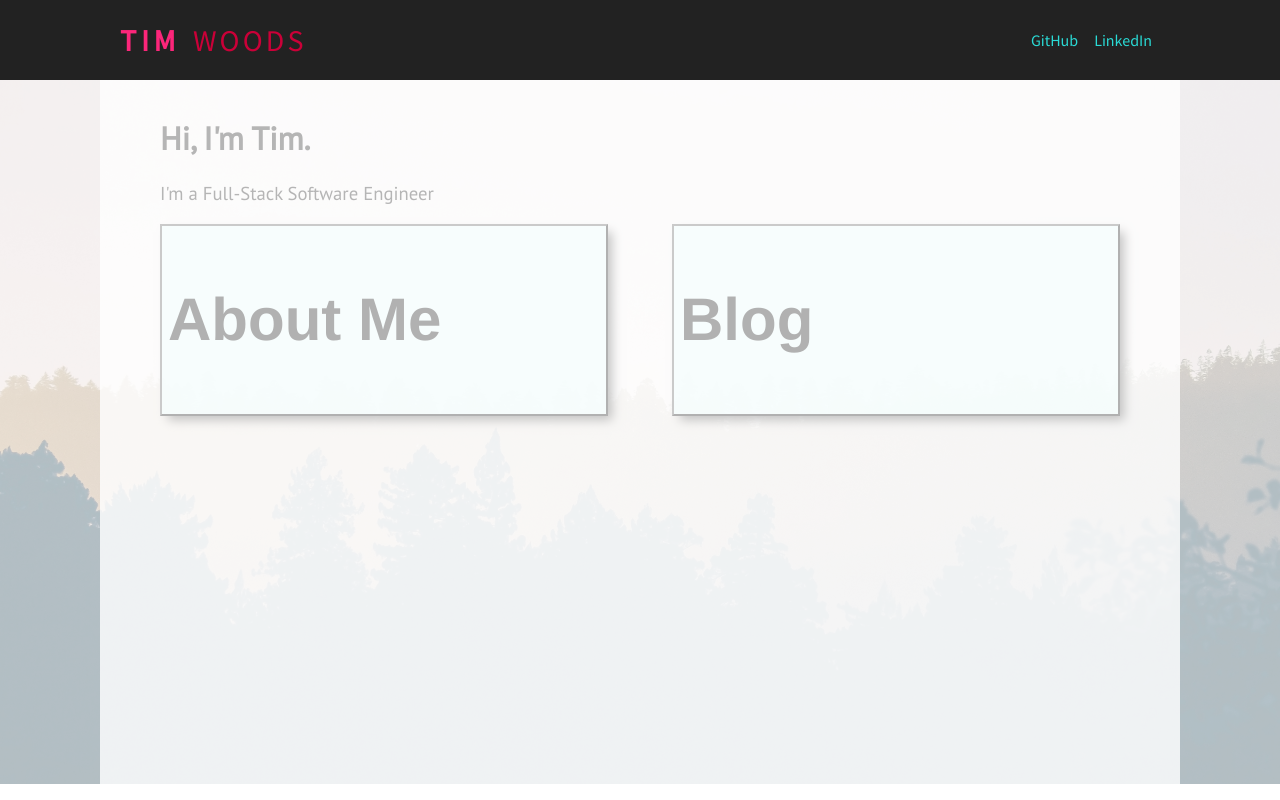
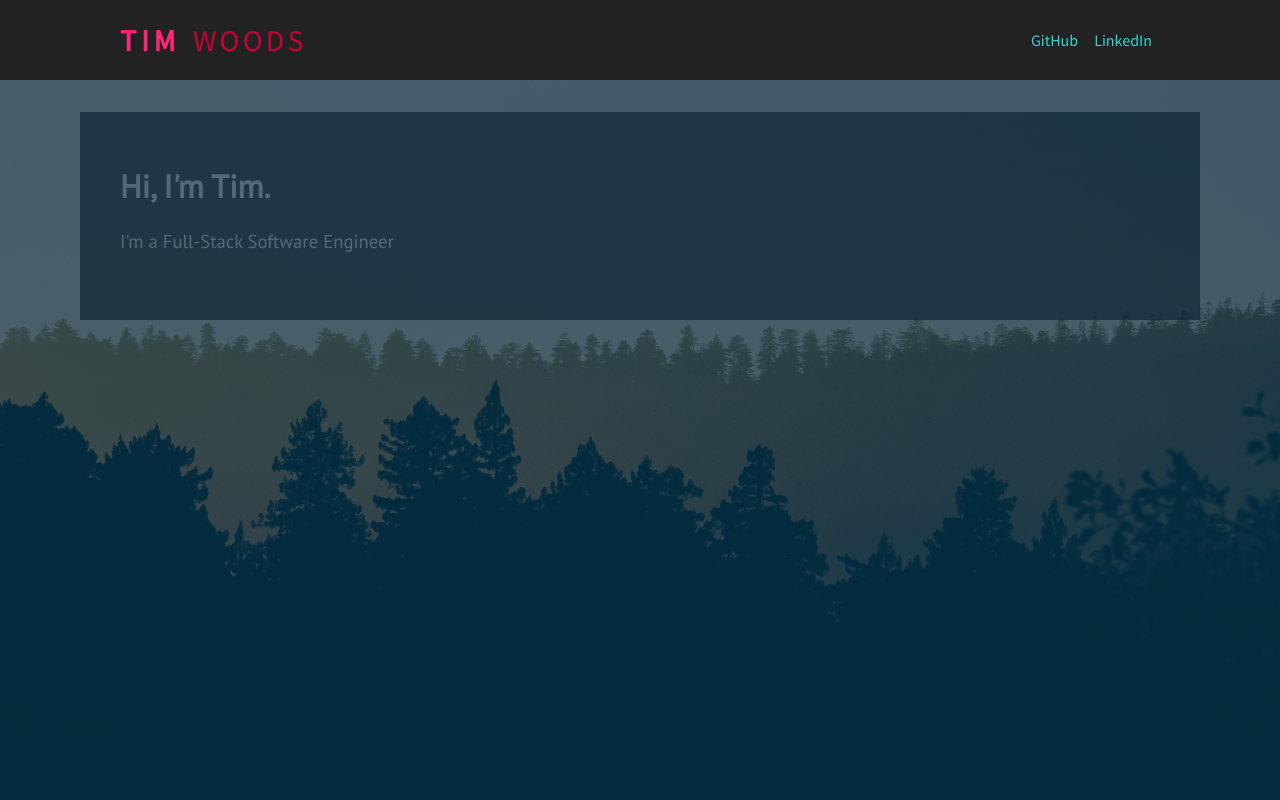
Before and after one commit to CX4Life/personal_site, a React (Create React App) app in the folder front-end/: page / in a window 1280 px wide. Built offline with nearby package versions, Linux system fonts and the light colour scheme; the HTML template or start-up script is replaced by a standard one.

Commit message:
Remove in-progress links

```diff
--- a/front-end/src/App.css
+++ b/front-end/src/App.css
@@ -5,4 +5,5 @@
 
 html, body {
   margin: 0;
+  background-color: #042b3d;
 }
--- a/front-end/src/Pages/Home.js
+++ b/front-end/src/Pages/Home.js
@@ -3,7 +3,9 @@ import styled from 'styled-components';
 import { Header, Background } from '../Parts';
 
 const Centered = styled.div`
+    color: white;
     display: flex;
+    flex-direction: row;
     justify-content: space-between;
 `;
 
@@ -11,32 +13,20 @@ const Subtitle = styled.h3`
     font-weight: 300;
 `;
 
-const InternalLink = styled.button`
-    height: 12.0rem;
-    text-align: left;
-    font-family: 'Helvetica';
-    width: 35vw;
-    min-width: 180px;
-    font-weight: bolder;
-    font-size: 60px;
-    background-color: rgba(225, 252, 252, 0.8);
-    cursor: pointer;
-    box-shadow: 6px 6px 10px -2px rgba(0,0,0,0.75);
-`;
 
 export const Home = () => (
     <div>
         <Header />
         <Background
             content={(
-                <div>
+                <div style={{ color: 'white' }}>
                     <h1>Hi, I'm Tim.</h1>
                     <Subtitle>I'm a Full-Stack Software Engineer</Subtitle>
-                    <Centered>
-                        <InternalLink href="/about">About Me</InternalLink>
+                    {/* <Centered>
+                        <div href="/about">About Me</div>
                         <div style={{ minWidth: '2.0rem' }} />
-                        <InternalLink href="/posts">Blog</InternalLink>
-                    </Centered>
+                        <div href="/posts">Blog</div>
+                    </Centered> */}
                 </div>
             )}
         />
--- a/front-end/src/Parts/Common/Background.js
+++ b/front-end/src/Parts/Common/Background.js
@@ -3,7 +3,7 @@ import styled from 'styled-components';
 
 const StyledBackground = styled.div`
     position: relative;
-    top: 4.0rem;
+    top: 1.0rem;
     background-image: url("/background.jpg");
     background-size: 100vw;
     background-color: #042A3C;
@@ -15,13 +15,15 @@ const StyledBackground = styled.div`
 
 const Content = styled.div`
     font-family: 'PT Sans';
-    height: -webkit-fill-available;
+    position: relative;
+    top: 6.0rem;
     padding-top: 2.0rem;
-    margin-left: 100px;
-    margin-right: 100px;
-    padding-left: 60px;
-    padding-right: 60px;
-    background-color: rgba(255, 255, 255, 0.8);
+    margin-left: 80px;
+    margin-right: 80px;
+    padding-left: 40px;
+    padding-right: 40px;
+    padding-bottom: 3.0rem;
+    background-color: rgba(34, 34, 34, 0.7);
 `;
 
 export const Background = ({ content }) => (
```
